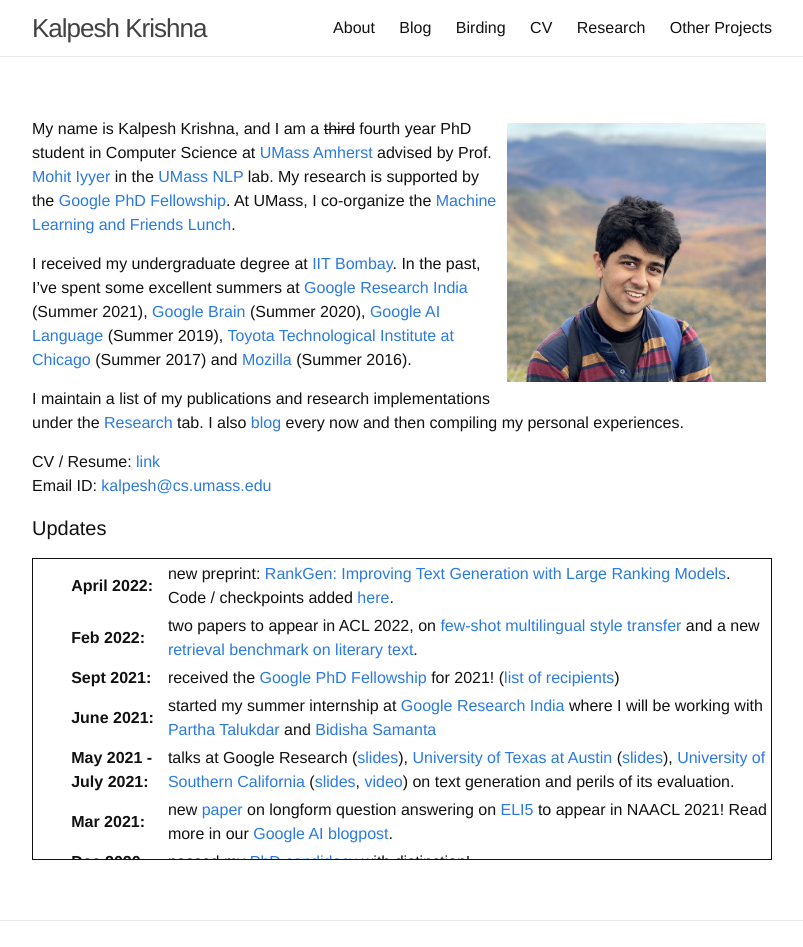
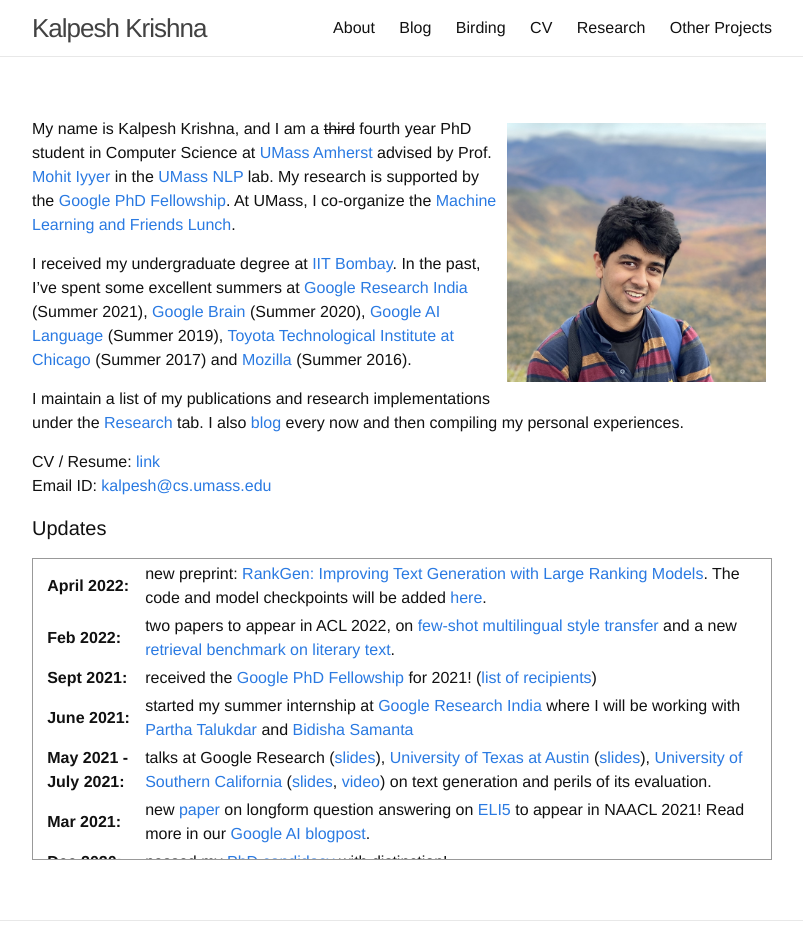
Before and after one commit to martiansideofthemoon/martiansideofthemoon.github.io, a Jekyll site: the page built from index.md, in a window 1280 px wide, cut to the strip 0-947 px from the top of the page. Shown: the whole strip, without its empty margins (238-1041 px from the left). Built offline with Jekyll 4.4.1, drawn with Linux system fonts in a browser that asks for light colours; comment, search, counter and statistics services are not loaded.

Commit message:
Update index.md

```diff
--- a/index.md
+++ b/index.md
@@ -16,11 +16,11 @@ Email ID: [kalpesh@cs.umass.edu](mailto:kalpesh@cs.umass.edu)
 
 #### Updates
 
-<div style="height:300px;overflow:auto; border:1px solid #111; padding-left: 2.2em;">
+<div style="height:300px;overflow:auto; border:1px solid #999; padding-left: 0.7em; padding-right: 0.7em">
 <table>
 <col width="100px">
 <col width="650px">
-  <tr><td><b>April 2022:</b></td><td>new preprint: <a href="https://arxiv.org/abs/2205.09726">RankGen: Improving Text Generation with Large Ranking Models</a>. Code / checkpoints added <a href="https://github.com/martiansideofthemoon/rankgen">here</a>.</td></tr>
+  <tr><td><b>April 2022:</b></td><td>new preprint: <a href="https://arxiv.org/abs/2205.09726">RankGen: Improving Text Generation with Large Ranking Models</a>. The code and model checkpoints will be added <a href="https://github.com/martiansideofthemoon/rankgen">here</a>.</td></tr>
   <tr><td><b>Feb 2022:</b></td><td>two papers to appear in ACL 2022, on <a href="https://arxiv.org/abs/2110.07385">few-shot multilingual style transfer</a> and a new <a href="https://arxiv.org/abs/2203.10053">retrieval benchmark on literary text</a>.</td></tr>
 <tr><td><b>Sept 2021:</b></td><td>received the <a href="https://research.google/outreach/phd-fellowship/">Google PhD Fellowship</a> for 2021! (<a href="https://research.google/outreach/phd-fellowship/recipients/?category=2021">list of recipients</a>)</td></tr>
 <tr><td><b>June 2021:</b></td><td>started my summer internship at <a href="https://research.google/locations/india/">Google Research India</a> where I will be working with <a href="http://talukdar.net/">Partha Talukdar</a> and <a href="https://sites.google.com/view/bidisha-samanta/">Bidisha Samanta</a></td></tr>
```
